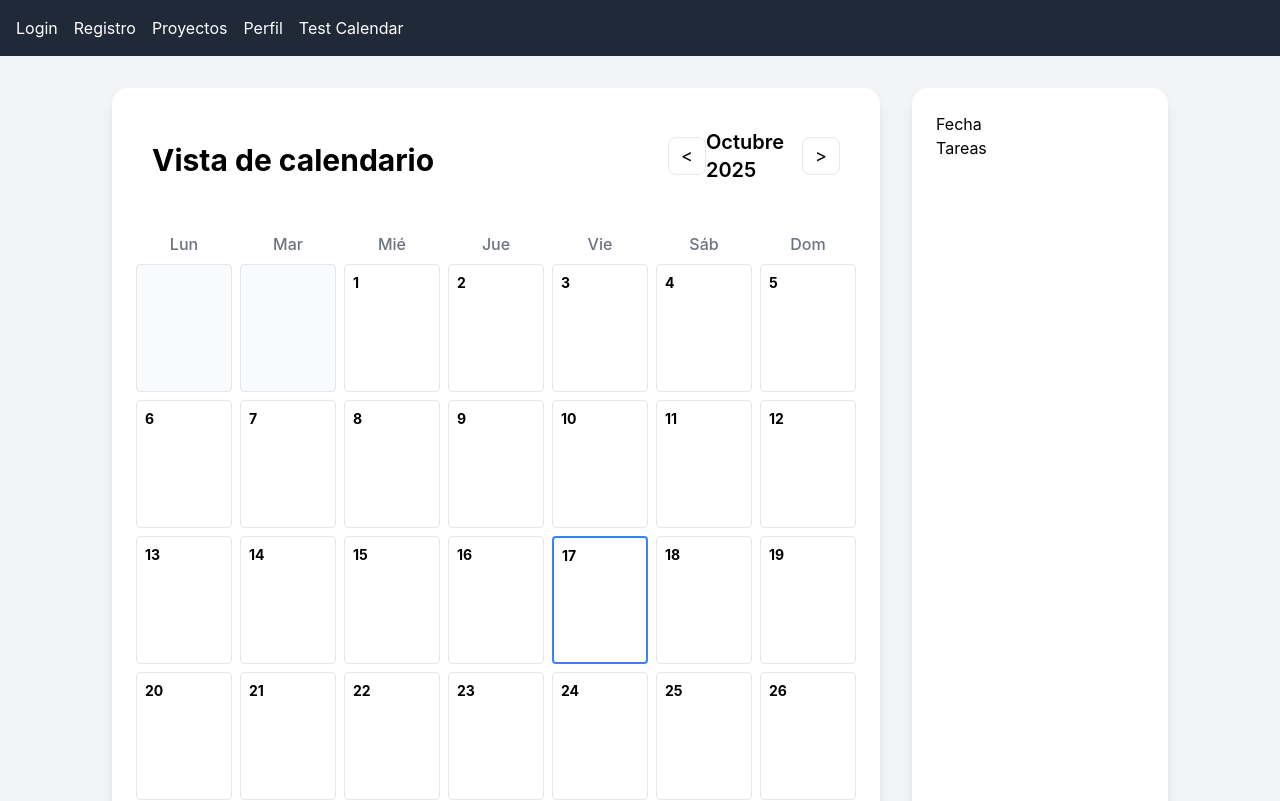
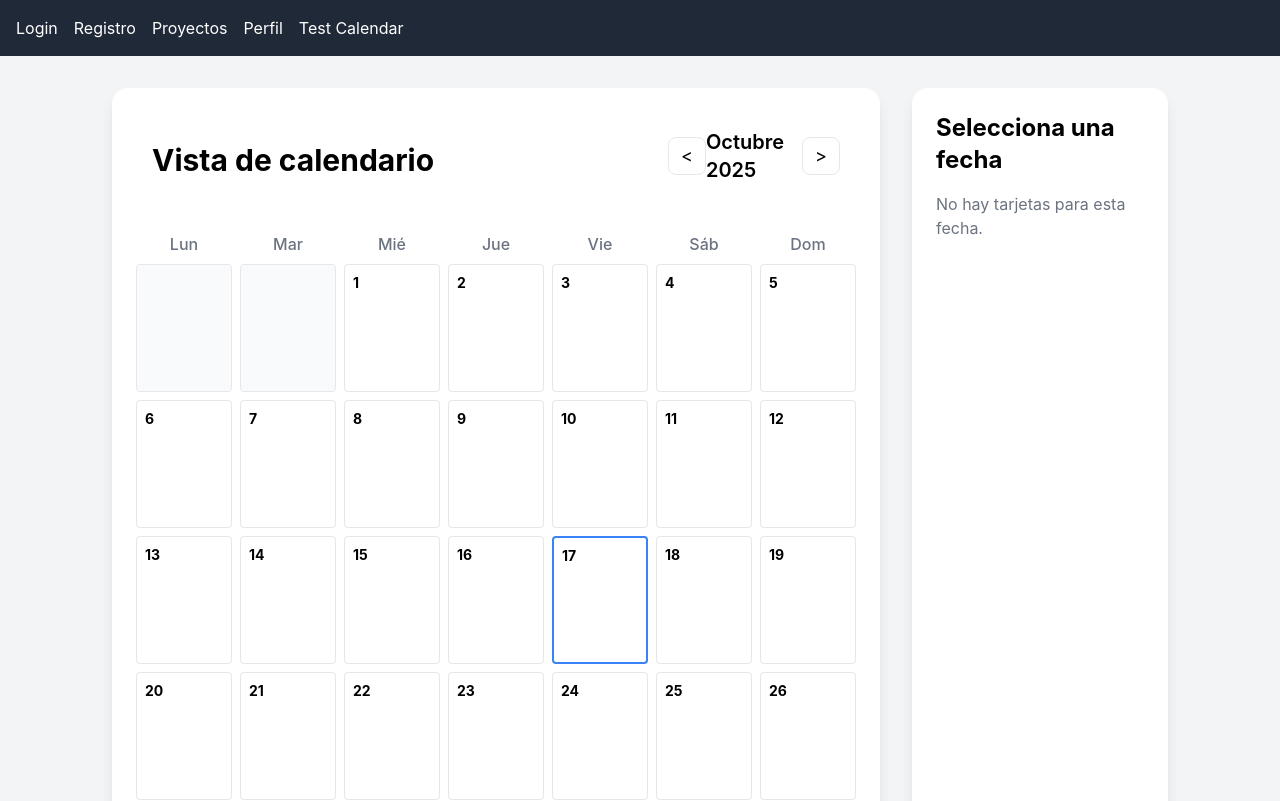
Before and after one commit to JorgeFierroo/FastPlanner, a React (Create React App) app in the folder frontend/: page /TestCalendar in a window 1280 px wide. Shown: the top 801 px of the page. Built offline with nearby package versions, Linux system fonts and the light colour scheme; the HTML template or start-up script is replaced by a standard one.

Commit message:
VistaCalendario: barra lateral muestra debidamente la fecha seleccionada y las tareas correspondientes

```diff
--- a/frontend/src/components/CalendarGrid.tsx
+++ b/frontend/src/components/CalendarGrid.tsx
@@ -1,5 +1,4 @@
 import DayCell from "./DayCell";
-import { useState } from "react";
 
 type CalendarGridProps = {
     selectedDate: string | null; // Fecha seleccionada (opcional)
--- a/frontend/src/components/CalendarHeader.tsx
+++ b/frontend/src/components/CalendarHeader.tsx
@@ -1,16 +1,13 @@
-const monthNames = [
-    "Enero", "Febrero", "Marzo", "Abril", "Mayo", "Junio",
-    "Julio", "Agosto", "Septiembre", "Octubre", "Noviembre", "Diciembre"
-];
 
 type CalendarHeaderProps = {    // Definición de tipos para los props
+    monthNames: string[];
     month: number;
     year: number;
     onPrev: () => void;
     onNext: () => void;
 };
 
-export default function CalendarHeader({ month, year, onPrev, onNext }: CalendarHeaderProps) {  // Saca tales datos de los props
+export default function CalendarHeader({ monthNames, month, year, onPrev, onNext }: CalendarHeaderProps) {  // Saca tales datos de los props
   return (
     <div className="flex flex-col md:flex-row items-center justify-between p-4 mb-4">
 
--- a/frontend/src/components/CalendarSide.tsx
+++ b/frontend/src/components/CalendarSide.tsx
@@ -1,20 +1,34 @@
 type CalendarSideProps = {
+    monthNames: string[];
     selectedDate: string | null; // Fecha seleccionada
     tasks: string[]; // Tareas para la fecha seleccionada
 };
 
 
-export default function CalendarSide({ selectedDate, tasks }: CalendarSideProps) {
+export default function CalendarSide({ monthNames, selectedDate, tasks }: CalendarSideProps) {
+    let titleDate: string
+    if (!selectedDate) {
+        titleDate = "Selecciona una fecha";
+    }
+    else {
+        const [year, month, day] = selectedDate.split("-").map(Number);
+        titleDate = `${day} de ${monthNames[month - 1]} de ${year}`;
+    }
     return (
         <div>
-            <h2>Fecha</h2>
-            <p>{selectedDate}</p>
-            <h3>Tareas</h3>
-            <ul>
-                {tasks.map((task, index) => (
-                    <li key={index}>{task}</li>
-                ))}
-            </ul>
+            <h1 className="text-2xl font-bold mb-4">{titleDate}</h1>
+            {tasks.length === 0 ? (
+                <p className="text-gray-500">No hay tarjetas para esta fecha.</p>
+            ) : (
+                <div>
+                    <p className="text-gray-500">Hay {tasks.length} tarjeta{tasks.length > 1 ? "s" : ""} para esta fecha:</p>
+                    <ul className="list-disc list-inside space-y-2">
+                        {tasks.map((task, idx) => (
+                            <li key={idx} className="bg-blue-200 rounded px-2 py-1">{task}</li>
+                        ))}
+                    </ul>
+                </div>
+            )}
         </div>
     );
 }
--- a/frontend/src/components/CalendarView.tsx
+++ b/frontend/src/components/CalendarView.tsx
@@ -4,6 +4,11 @@ import CalendarGrid from "./CalendarGrid";
 import CalendarSide from "./CalendarSide";
 
 export default function CalendarView() {
+  const monthNames = [
+    "Enero", "Febrero", "Marzo", "Abril", "Mayo", "Junio",
+    "Julio", "Agosto", "Septiembre", "Octubre", "Noviembre", "Diciembre"
+];
+
   // Estado temporal: mes y año
   const [currentMonth, setCurrentMonth] = useState(new Date().getMonth());
   const [currentYear, setCurrentYear] = useState(new Date().getFullYear());
@@ -44,6 +49,7 @@ export default function CalendarView() {
     <div className="flex justify-center flex-row">
       <div className="w-3/5 mt-8 bg-white rounded-2xl shadow-lg p-6 mx-4">
         <CalendarHeader
+          monthNames={monthNames}
           month={currentMonth}
           year={currentYear}
           onPrev={handlePrevMonth}
@@ -52,7 +58,7 @@ export default function CalendarView() {
         <CalendarGrid selectedDate={selectedDate} month={currentMonth} year={currentYear} tasks={tasksSimuladas} daySelectFunction={(dateKey:string) => setSelectedDate(dateKey)} />
       </div>
       <div className="w-1/5 p-4 mt-8 bg-white rounded-2xl shadow-lg p-6 mx-4">
-        <CalendarSide selectedDate={selectedDate} tasks={tasksSimuladas[selectedDate || ""] || []} />
+        <CalendarSide monthNames={monthNames} selectedDate={selectedDate} tasks={tasksSimuladas[selectedDate || ""] || []} />
       </div>
     </div>
   );
```
